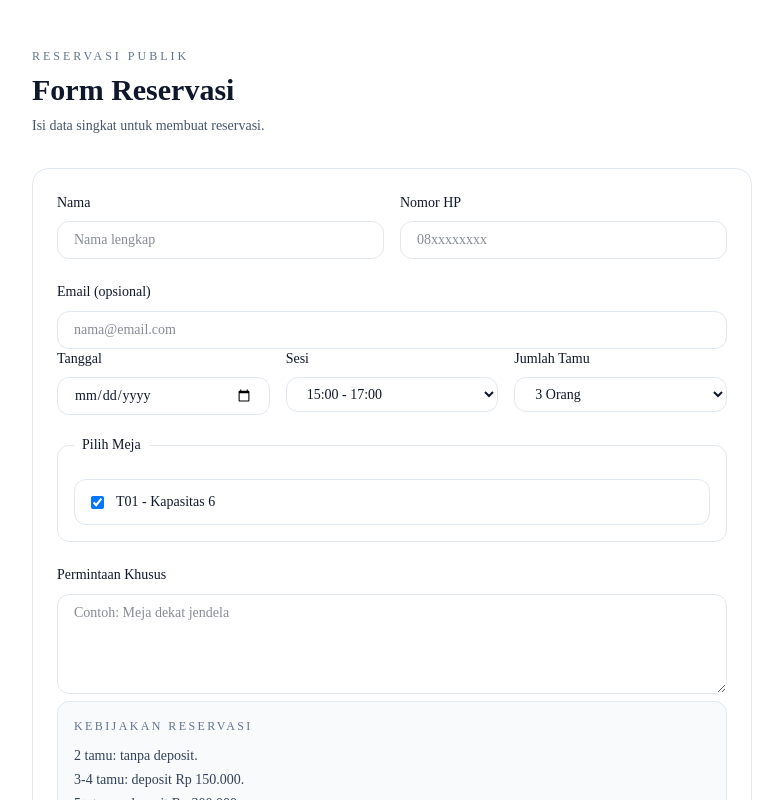
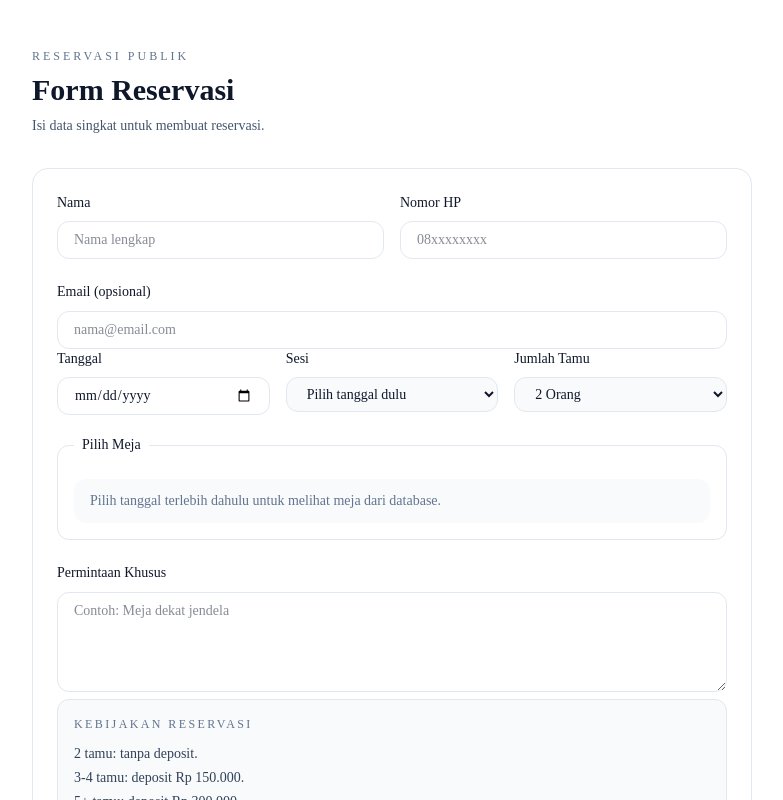
Before and after one commit to ruangcode-id/rooma-ceritarasa, a Next.js app: page /reservasi in a window 1280 px wide. Shown: the top 800 px of the page, without its empty margins (248-1031 px from the left). Built offline with nearby package versions, Linux system fonts and the light colour scheme.

Commit message:
feat: use backend data for public reservations

```diff
--- a/src/app/(public)/reservasi/page.tsx
+++ b/src/app/(public)/reservasi/page.tsx
@@ -1,36 +1,252 @@
 "use client";
 
-import { useState } from "react";
+import { useEffect, useMemo, useState } from "react";
 import { useRouter } from "next/navigation";
 
-const RESTAURANT_SESSIONS = [
-  {
-    id: "11111111-1111-4111-8111-111111111111",
-    label: "15:00 - 17:00",
-  },
-  {
-    id: "22222222-2222-4222-8222-222222222222",
-    label: "17:30 - 19:30",
-  },
-  {
-    id: "21d72603-76c5-423b-a4f5-58246455cdbe",
-    label: "20:00 - 22:00",
-  },
-];
+type ApiResponse<T> =
+  | {
+      success: true;
+      data: T;
+    }
+  | {
+      success: false;
+      error?: string;
+    };
 
-const RESTAURANT_TABLES = [
-  {
-    id: "76214d69-549f-4103-858d-be099cac84f0",
-    label: "T01 - Kapasitas 6",
-  },
-];
+type RestaurantSession = {
+  id: string;
+  name: string;
+  startTime: string;
+  endTime: string;
+  maxCapacity: number;
+  availableSlots: number;
+};
 
-const PARTY_SIZE_OPTIONS = [2, 3, 4, 5, 6];
+type RestaurantTable = {
+  id: string;
+  tableNumber: string;
+  capacity: number;
+  status: string;
+  isAvailable: boolean;
+};
+
+function formatTime(value: string) {
+  const date = new Date(value);
+
+  if (Number.isNaN(date.getTime())) {
+    return value.slice(0, 5);
+  }
+
+  const hours = String(date.getUTCHours()).padStart(2, "0");
+  const minutes = String(date.getUTCMinutes()).padStart(2, "0");
+
+  return `${hours}:${minutes}`;
+}
+
+function getTodayDate() {
+  const today = new Date();
+  const year = today.getFullYear();
+  const month = String(today.getMonth() + 1).padStart(2, "0");
+  const date = String(today.getDate()).padStart(2, "0");
+
+  return `${year}-${month}-${date}`;
+}
+
+function getSessionLabel(session: RestaurantSession) {
+  return `${session.name} (${formatTime(session.startTime)} - ${formatTime(
+    session.endTime
+  )})`;
+}
+
+function getBestDefaultTableId(tables: RestaurantTable[], partySize: number) {
+  const availableTables = tables
+    .filter((table) => table.isAvailable)
+    .sort((firstTable, secondTable) => {
+      if (firstTable.capacity !== secondTable.capacity) {
+        return firstTable.capacity - secondTable.capacity;
+      }
+
+      return firstTable.tableNumber.localeCompare(secondTable.tableNumber);
+    });
+
+  return (
+    availableTables.find((table) => table.capacity >= partySize)?.id ??
+    availableTables[0]?.id ??
+    ""
+  );
+}
 
 export default function ReservationFormPage() {
   const router = useRouter();
+  const [selectedDate, setSelectedDate] = useState("");
+  const [selectedSessionId, setSelectedSessionId] = useState("");
+  const [selectedTableIds, setSelectedTableIds] = useState<string[]>([]);
+  const [partySize, setPartySize] = useState(2);
+  const [sessions, setSessions] = useState<RestaurantSession[]>([]);
+  const [tables, setTables] = useState<RestaurantTable[]>([]);
   const [isLoading, setIsLoading] = useState(false);
+  const [isSessionLoading, setIsSessionLoading] = useState(false);
+  const [isTableLoading, setIsTableLoading] = useState(false);
   const [error, setError] = useState<string | null>(null);
+
+  const selectedSession = useMemo(() => {
+    return sessions.find((session) => session.id === selectedSessionId) ?? null;
+  }, [selectedSessionId, sessions]);
+
+  const maxPartySize = Math.max(1, selectedSession?.availableSlots ?? 2);
+  const reservationPartySize = Math.min(partySize, maxPartySize);
+
+  const partySizeOptions = useMemo(() => {
+    return Array.from({ length: maxPartySize }, (_, index) => index + 1);
+  }, [maxPartySize]);
+
+  const selectedCapacity = useMemo(() => {
+    return tables
+      .filter((table) => selectedTableIds.includes(table.id))
+      .reduce((total, table) => total + table.capacity, 0);
+  }, [selectedTableIds, tables]);
+
+  useEffect(() => {
+    if (!selectedDate) {
+      return;
+    }
+
+    const controller = new AbortController();
+
+    async function loadSessions() {
+      setIsSessionLoading(true);
+      setError(null);
+      setTables([]);
+      setSelectedTableIds([]);
+
+      try {
+        const response = await fetch(
+          `/api/public/sessions?date=${encodeURIComponent(selectedDate)}`,
+          {
+            signal: controller.signal,
+          }
+        );
+        const data = (await response.json()) as ApiResponse<
+          RestaurantSession[]
+        >;
+
+        if (!response.ok) {
+          throw new Error(
+            "error" in data
+              ? data.error ?? "Gagal mengambil sesi reservasi"
+              : "Gagal mengambil sesi reservasi"
+          );
+        }
+
+        if (!data.success) {
+          throw new Error(data.error ?? "Gagal mengambil sesi reservasi");
+        }
+
+        setSessions(data.data);
+        setSelectedSessionId(data.data[0]?.id ?? "");
+      } catch (err) {
+        if (controller.signal.aborted) return;
+
+        setSessions([]);
+        setSelectedSessionId("");
+        setError(
+          err instanceof Error ? err.message : "Gagal mengambil sesi reservasi"
+        );
+      } finally {
+        if (!controller.signal.aborted) {
+          setIsSessionLoading(false);
+        }
+      }
+    }
+
+    loadSessions();
+
+    return () => controller.abort();
+  }, [selectedDate]);
+
+  useEffect(() => {
+    if (!selectedDate || !selectedSessionId) {
+      return;
+    }
+
+    const controller = new AbortController();
+
+    async function loadTables() {
+      setIsTableLoading(true);
+      setError(null);
+
+      try {
+        const params = new URLSearchParams({
+          date: selectedDate,
+          sessionId: selectedSessionId,
+        });
+        const response = await fetch(`/api/public/tables?${params}`, {
+          signal: controller.signal,
+        });
+        const data = (await response.json()) as ApiResponse<RestaurantTable[]>;
+
+        if (!response.ok) {
+          throw new Error(
+            "error" in data
+              ? data.error ?? "Gagal mengambil data meja"
+              : "Gagal mengambil data meja"
+          );
+        }
+
+        if (!data.success) {
+          throw new Error(data.error ?? "Gagal mengambil data meja");
+        }
+
+        const defaultTableId = getBestDefaultTableId(
+          data.data,
+          reservationPartySize
+        );
+
+        setTables(data.data);
+        setSelectedTableIds(defaultTableId ? [defaultTableId] : []);
+      } catch (err) {
+        if (controller.signal.aborted) return;
+
+        setTables([]);
+        setSelectedTableIds([]);
+        setError(err instanceof Error ? err.message : "Gagal mengambil data meja");
+      } finally {
+        if (!controller.signal.aborted) {
+          setIsTableLoading(false);
+        }
+      }
+    }
+
+    loadTables();
+
+    return () => controller.abort();
+  }, [reservationPartySize, selectedDate, selectedSessionId]);
+
+  function handleDateChange(date: string) {
+    setSelectedDate(date);
+    setSelectedSessionId("");
+    setSelectedTableIds([]);
+    setSessions([]);
+    setTables([]);
+  }
+
+  function handleSessionChange(sessionId: string) {
+    setSelectedSessionId(sessionId);
+    setSelectedTableIds([]);
+    setTables([]);
+  }
+
+  function toggleTable(tableId: string, isChecked: boolean) {
+    setSelectedTableIds((currentTableIds) => {
+      if (isChecked) {
+        return currentTableIds.includes(tableId)
+          ? currentTableIds
+          : [...currentTableIds, tableId];
+      }
+
+      return currentTableIds.filter((currentTableId) => currentTableId !== tableId);
+    });
+  }
 
   async function handleSubmit(e: React.FormEvent<HTMLFormElement>) {
     e.preventDefault();
@@ -40,10 +256,25 @@ export default function ReservationFormPage() {
     const form = e.currentTarget;
     const formData = new FormData(form);
 
-    const partySizeValue = formData.get("partySize") as string;
-    const partySize = Number.parseInt(partySizeValue, 10);
+    if (!selectedDate || !selectedSessionId) {
+      setError("Pilih tanggal dan sesi reservasi terlebih dahulu.");
+      setIsLoading(false);
+      return;
+    }
 
-    const tableIds = formData.getAll("tableIds").map(String);
+    if (selectedTableIds.length === 0) {
+      setError("Minimal pilih satu meja yang tersedia.");
+      setIsLoading(false);
+      return;
+    }
+
+    if (selectedCapacity < reservationPartySize) {
+      setError(
+        `Kapasitas meja yang dipilih (${selectedCapacity} orang) belum cukup untuk ${reservationPartySize} tamu.`
+      );
+      setIsLoading(false);
+      return;
+    }
 
     try {
       const response = await fetch("/api/public/reservations", {
@@ -55,10 +286,10 @@ export default function ReservationFormPage() {
           guestName: formData.get("name"),
           guestPhone: formData.get("phone"),
           guestEmail: formData.get("email") || undefined,
-          sessionId: formData.get("sessionId"),
-          tableIds,
-          date: formData.get("date"),
-          partySize: Number.isNaN(partySize) ? 2 : partySize,
+          sessionId: selectedSessionId,
+          tableIds: selectedTableIds,
+          date: selectedDate,
+          partySize: reservationPartySize,
           specialRequest: formData.get("specialRequest") || undefined,
         }),
       });
@@ -73,7 +304,7 @@ export default function ReservationFormPage() {
 
       localStorage.setItem("reservationId", reservationId);
       localStorage.setItem("guestName", formData.get("name") as string);
-      localStorage.setItem("partySize", String(partySize));
+      localStorage.setItem("partySize", String(reservationPartySize));
 
       router.push(`/reservasi/payment?reservationId=${reservationId}`);
     } catch (err) {
@@ -148,6 +379,9 @@ export default function ReservationFormPage() {
                 type="date"
                 className="mt-2 w-full rounded-xl border border-slate-200 px-4 py-2 text-sm"
                 name="date"
+                min={getTodayDate()}
+                value={selectedDate}
+                onChange={(event) => handleDateChange(event.target.value)}
                 required
               />
             </label>
@@ -155,14 +389,23 @@ export default function ReservationFormPage() {
             <label className="text-sm">
               Sesi
               <select
-                className="mt-2 w-full rounded-xl border border-slate-200 px-4 py-2 text-sm"
+                className="mt-2 w-full rounded-xl border border-slate-200 px-4 py-2 text-sm disabled:bg-slate-50"
                 name="sessionId"
                 required
-                defaultValue={RESTAURANT_SESSIONS[0].id}
+                value={selectedSessionId}
+                onChange={(event) => handleSessionChange(event.target.value)}
+                disabled={!selectedDate || isSessionLoading || sessions.length === 0}
               >
-                {RESTAURANT_SESSIONS.map((session) => (
+                <option value="">
+                  {isSessionLoading
+                    ? "Memuat sesi..."
+                    : selectedDate
+                      ? "Pilih sesi"
+                      : "Pilih tanggal dulu"}
+                </option>
+                {sessions.map((session) => (
                   <option key={session.id} value={session.id}>
-                    {session.label}
+                    {getSessionLabel(session)} · {session.availableSlots} slot
                   </option>
                 ))}
               </select>
@@ -171,14 +414,16 @@ export default function ReservationFormPage() {
             <label className="text-sm">
               Jumlah Tamu
               <select
-                className="mt-2 w-full rounded-xl border border-slate-200 px-4 py-2 text-sm"
+                className="mt-2 w-full rounded-xl border border-slate-200 px-4 py-2 text-sm disabled:bg-slate-50"
                 name="partySize"
                 required
-                defaultValue="3"
+                value={reservationPartySize}
+                onChange={(event) => setPartySize(Number(event.target.value))}
+                disabled={!selectedSession}
               >
-                {PARTY_SIZE_OPTIONS.map((partySize) => (
-                  <option key={partySize} value={partySize}>
-                    {partySize} Orang
+                {partySizeOptions.map((currentPartySize) => (
+                  <option key={currentPartySize} value={currentPartySize}>
+                    {currentPartySize} Orang
                   </option>
                 ))}
               </select>
@@ -189,21 +434,56 @@ export default function ReservationFormPage() {
             <legend className="px-2 text-sm font-medium">Pilih Meja</legend>
 
             <div className="mt-2 space-y-2">
-              {RESTAURANT_TABLES.map((table) => (
+              {!selectedDate ? (
+                <p className="rounded-xl bg-slate-50 px-4 py-3 text-sm text-slate-500">
+                  Pilih tanggal terlebih dahulu untuk melihat meja dari database.
+                </p>
+              ) : isTableLoading ? (
+                <p className="rounded-xl bg-slate-50 px-4 py-3 text-sm text-slate-500">
+                  Memuat data meja...
+                </p>
+              ) : tables.length === 0 ? (
+                <p className="rounded-xl bg-slate-50 px-4 py-3 text-sm text-slate-500">
+                  Tidak ada meja tersedia untuk tanggal dan sesi ini.
+                </p>
+              ) : (
+                tables.map((table) => (
                   <label
                     key={table.id}
-                  className="flex items-center gap-3 rounded-xl border border-slate-200 px-4 py-3 text-sm"
+                    className={`flex items-center justify-between gap-3 rounded-xl border px-4 py-3 text-sm ${
+                      table.isAvailable
+                        ? "border-slate-200"
+                        : "border-slate-100 bg-slate-50 text-slate-400"
+                    }`}
                   >
+                    <span className="flex items-center gap-3">
                       <input
                         type="checkbox"
                         name="tableIds"
                         value={table.id}
-                    defaultChecked
+                        checked={selectedTableIds.includes(table.id)}
+                        disabled={!table.isAvailable}
+                        onChange={(event) =>
+                          toggleTable(table.id, event.target.checked)
+                        }
                       />
-                  <span>{table.label}</span>
+                      <span>
+                        {table.tableNumber} - Kapasitas {table.capacity}
+                      </span>
+                    </span>
+                    <span className="text-xs">
+                      {table.isAvailable ? "Tersedia" : "Tidak tersedia"}
+                    </span>
                   </label>
-              ))}
+                ))
+              )}
             </div>
+
+            {selectedTableIds.length > 0 && (
+              <p className="mt-3 text-xs text-slate-500">
+                Kapasitas meja dipilih: {selectedCapacity} orang.
+              </p>
+            )}
           </fieldset>
 
           <label className="text-sm">
@@ -234,7 +514,14 @@ export default function ReservationFormPage() {
 
             <button
               type="submit"
-              disabled={isLoading}
+              disabled={
+                isLoading ||
+                isSessionLoading ||
+                isTableLoading ||
+                !selectedDate ||
+                !selectedSessionId ||
+                selectedTableIds.length === 0
+              }
               className="inline-flex items-center justify-center rounded-full bg-slate-900 px-5 py-2 text-sm font-semibold text-white disabled:opacity-50"
             >
               {isLoading ? "Memproses..." : "Lanjut ke Pembayaran"}
--- a/src/app/api/public/reservations/route.ts
+++ b/src/app/api/public/reservations/route.ts
@@ -46,8 +46,10 @@ export async function POST(req: NextRequest) {
     const isClientError =
       message.includes("tidak tersedia untuk reservasi") ||
       message.includes("Meja tidak ditemukan") ||
+      message.includes("Beberapa meja") ||
       message.includes("Meja yang dipilih sudah dipesan") ||
       message.includes("sudah dipesan atau sedang dalam proses pembayaran") ||
+      message.includes("Kapasitas total meja") ||
       message.includes("tidak mencukupi untuk jumlah tamu") ||
       message.includes("tidak ditemukan atau tidak tersedia") ||
       message.includes("Minimal satu meja harus dipilih");
--- a/src/features/reservations/reservation.service.ts
+++ b/src/features/reservations/reservation.service.ts
@@ -8,11 +8,6 @@ import {
 const RESERVATION_PENDING_EXPIRY_MINUTES = 15;
 
 type TransactionClient = Prisma.TransactionClient;
-
-type TableOption = {
-  id: string;
-  capacity: number;
-};
 
 export type CreateReservationInput = {
   guestName: string;
@@ -59,49 +54,6 @@ async function expireOldPendingReservations(tx: TransactionClient) {
       status: ReservationStatus.cancelled,
     },
   });
-}
-
-function findBestTableCombination(
-  tables: TableOption[],
-  partySize: number
-): TableOption[] {
-  const combinations: TableOption[][] = [];
-
-  function backtrack(
-    startIndex: number,
-    selectedTables: TableOption[],
-    selectedCapacity: number
-  ) {
-    if (selectedCapacity >= partySize) {
-      combinations.push([...selectedTables]);
-      return;
-    }
-
-    for (let index = startIndex; index < tables.length; index += 1) {
-      const table = tables[index];
-
-      backtrack(
-        index + 1,
-        [...selectedTables, table],
-        selectedCapacity + table.capacity
-      );
-    }
-  }
-
-  backtrack(0, [], 0);
-
-  const sortedCombinations = combinations.sort((a, b) => {
-    const capacityA = a.reduce((total, table) => total + table.capacity, 0);
-    const capacityB = b.reduce((total, table) => total + table.capacity, 0);
-
-    if (capacityA !== capacityB) {
-      return capacityA - capacityB;
-    }
-
-    return a.length - b.length;
-  });
-
-  return sortedCombinations[0] ?? [];
 }
 
 export async function createPublicReservation(
@@ -201,33 +153,60 @@ export async function createPublicReservation(
       )
     );
 
-    const availableTables = await tx.table.findMany({
+    const selectedTableIds = Array.from(new Set(input.tableIds));
+
+    if (selectedTableIds.length === 0) {
+      throw new Error("Minimal satu meja harus dipilih.");
+    }
+
+    const unavailableTableIds = selectedTableIds.filter((tableId) =>
+      usedTableIds.includes(tableId)
+    );
+
+    if (unavailableTableIds.length > 0) {
+      throw new Error(
+        "Meja yang dipilih sudah dipesan atau sedang dalam proses pembayaran. Silakan pilih meja lain."
+      );
+    }
+
+    const selectedTables = await tx.table.findMany({
       where: {
+        id: {
+          in: selectedTableIds,
+        },
         isActive: true,
         status: {
-          not: TableStatus.MAINTENANCE,
-        },
-        id: {
-          notIn: usedTableIds,
+          notIn: [
+            TableStatus.MAINTENANCE,
+            TableStatus.OCCUPIED,
+            TableStatus.RESERVED,
+          ],
         },
       },
       select: {
         id: true,
         capacity: true,
+        tableNumber: true,
       },
       orderBy: {
         capacity: "asc",
       },
     });
 
-    const selectedTables = findBestTableCombination(
-      availableTables,
-      input.partySize
+    if (selectedTables.length !== selectedTableIds.length) {
+      throw new Error(
+        "Beberapa meja tidak ditemukan atau tidak tersedia untuk reservasi."
+      );
+    }
+
+    const selectedCapacity = selectedTables.reduce(
+      (total, table) => total + table.capacity,
+      0
     );
 
-    if (selectedTables.length === 0) {
+    if (selectedCapacity < input.partySize) {
       throw new Error(
-        "Meja tidak tersedia untuk jumlah tamu dan session yang dipilih."
+        `Kapasitas total meja yang dipilih (${selectedCapacity} orang) tidak mencukupi untuk jumlah tamu (${input.partySize} orang). Silakan pilih meja tambahan.`
       );
     }
 
```
Lines whose indentation alone changed are shown as unchanged.
